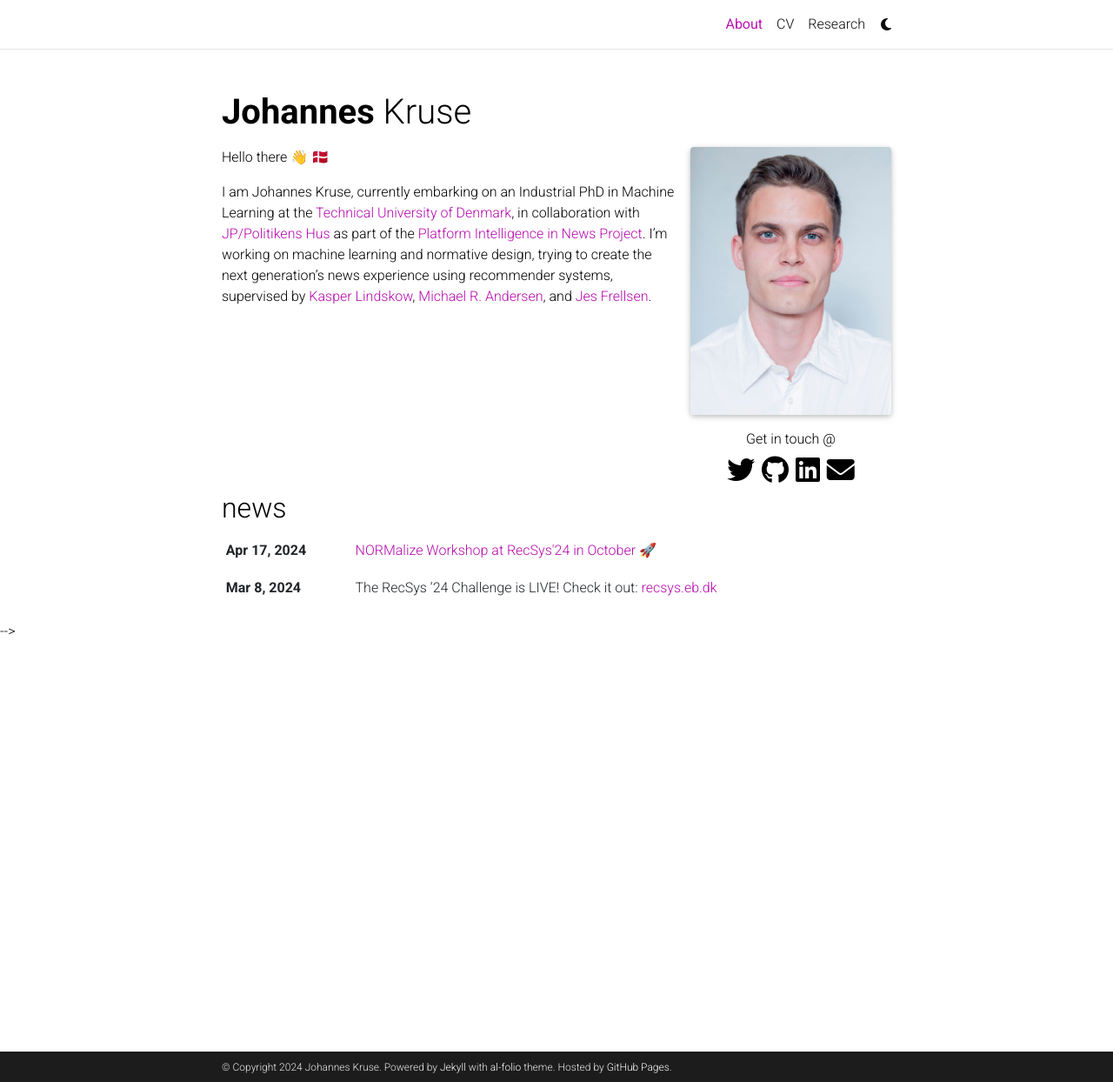
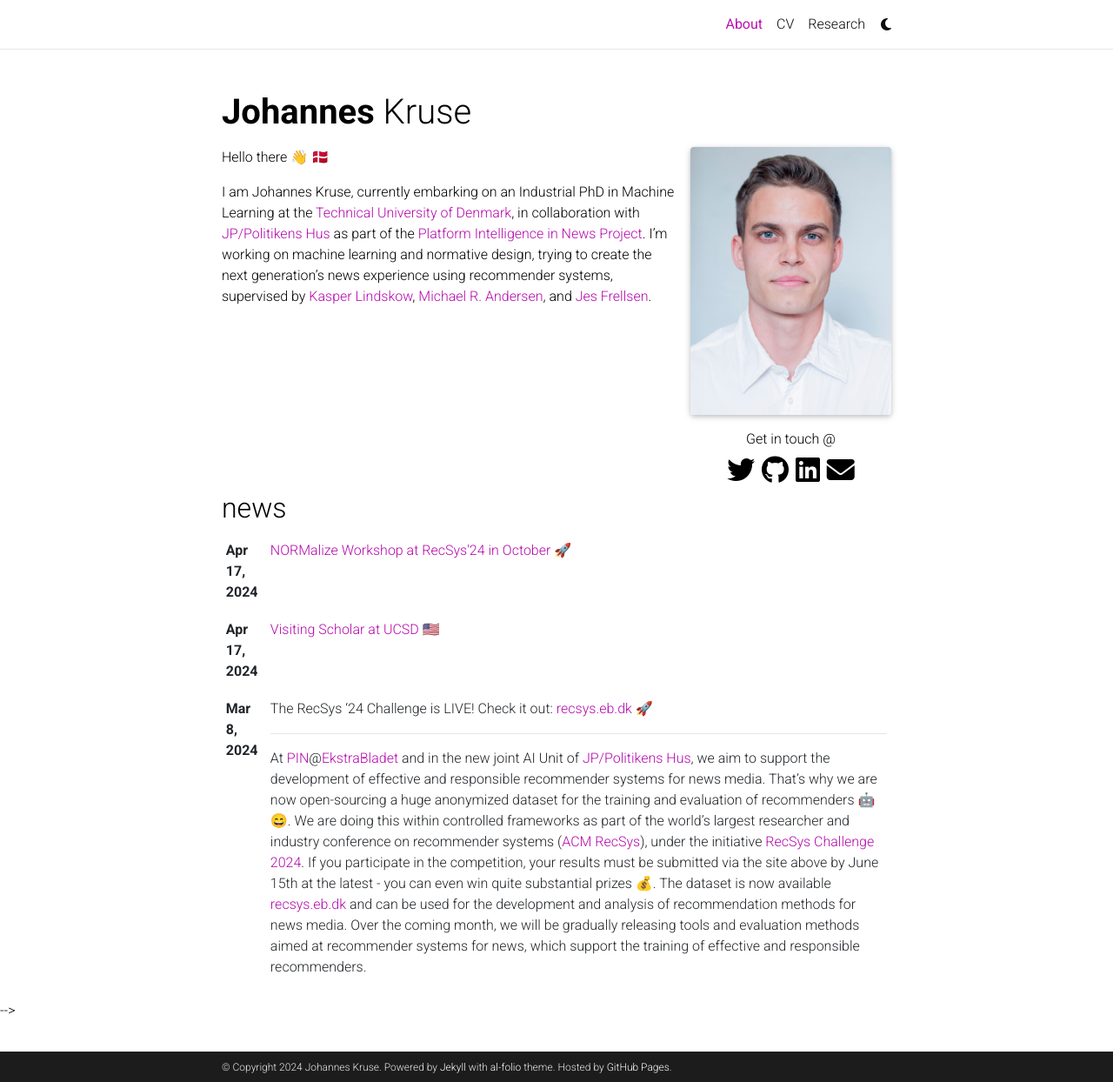
Before and after one commit to johanneskruse/johanneskruse.github.io, a Jekyll site: the page built from _pages/0_about.md, in a window 1280 px wide and 1244 px high. Shown: the whole window at 87% size. Built offline with Jekyll 4.4.1, drawn with Linux system fonts in a browser that asks for light colours; full-size pictures stand in for the smaller copies a plugin makes; comment, search, counter and statistics services are not loaded; a style sheet for code colours, icons or effects is not loaded.

Commit message:
add annoncments

```diff
--- /dev/null
+++ b/_news/2024_03_01_visiting_scholar.md
@@ -0,0 +1,16 @@
+---
+layout: post
+title: Visiting Scholar at UCSD 🇺🇸
+date: 2024-04-17 16:11:00-0400
+# IF 'incline: True' will put the whole post in the line. It will use the whole annoucement as 'title'.
+inline: false
+---
+
+I'm happy to announce that I've embarked on a new chapter at University of California San Diego (UCSD), where I'll be joining [Julian McAuley](https://cseweb.ucsd.edu/~jmcauley/)'s Lab for the rest of the coming year! This opportunity allows me to delve deeper into my work on responsible recommender systems and take on new interesting projects. 🇺🇸
+
+Big thanks for the support from my supervisors at DTU - Technical University of Denmark:
+[Michael R. Andersen](https://scholar.google.dk/citations?user=cOrfSmIAAAAJ&hl=en) and
+[Jes Frellsen](https://frellsen.org/).
+Jes Frellsen and Michael Riis Andersen, and at JP/Politikens Hus: [Kasper Lindskow](https://www.linkedin.com/in/kasper-lindskow-6bb2089/?originalSubdomain=dk). 🇩🇰
+
+<img src="assets/img/ucsd_visiting_scholar.jpeg" alt=" ">
```
Also changed, not shown: _news/2024_03_08_RecSys_Challenge.md (+11 -1 lines), _pages/0_about.md (+0 -1 lines), 1 other file.
